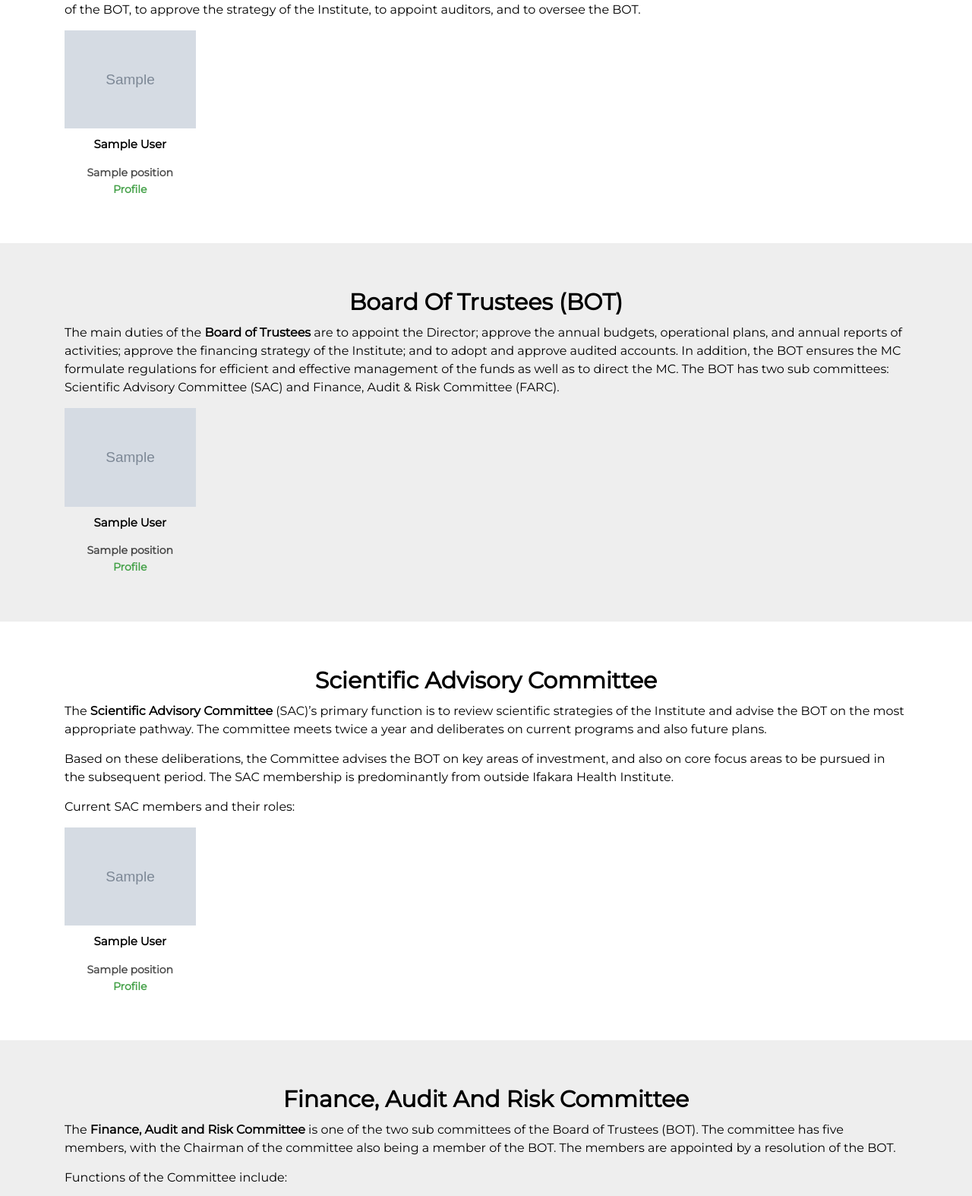
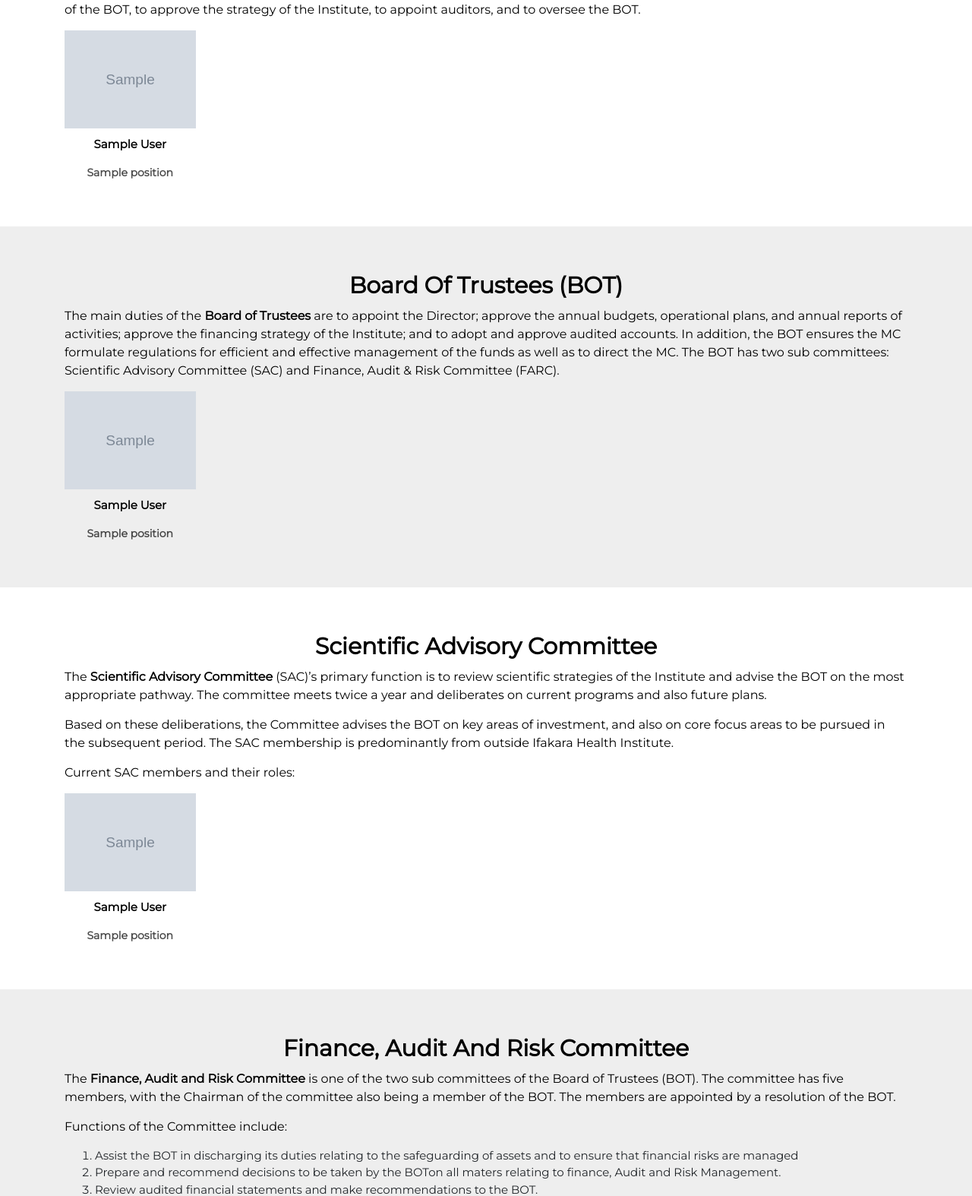
Before and after one commit to irabi01/IHI_web, a Django app: template ihi_wepapp/templates/pages/about/governance.html in a window 1280 px wide. Shown: the part 738-2312 px from the top of the page at 76% size. Run offline with Django 3.2, Linux system fonts and the light colour scheme; the template is opened without the code that fills it: most values are stand-ins (such as "Sample title", 1, 10 or a date in 2020); grey boxes marked "Sample" are stand-in pictures; some libraries are stand-ins or nearby versions.

Commit message:
disable profile button on governance page

```diff
--- a/ihi_wepapp/templates/pages/about/governance.html
+++ b/ihi_wepapp/templates/pages/about/governance.html
@@ -52,7 +52,7 @@
                 <img src="{{ gv.image.url }}" alt="{{ gv.first_name }}-{{ gv.last_name }}" class="img-fluid">
                 <p>{{ gv.first_name }} {{ gv.last_name }}</p>
                 <span>{{ gv.position }}</span>
-                <a href="#" data-toggle="modal" data-target="#exampleModal{{gv.id}}">profile</a>
+                <!--<a href="#" data-toggle="modal" data-target="#exampleModal{{gv.id}}">profile</a>-->
               </div>
 
               <!-- Modal -->
@@ -110,7 +110,7 @@
                 <img src="{{ gv.image.url }}" alt="{{ gv.first_name }}-{{ gv.last_name }}" class="img-fluid">
                 <p>{{ gv.first_name }} {{ gv.last_name }}</p>
                 <span>{{ gv.position }}</span>
-                <a href="#" data-toggle="modal" data-target="#exampleModal{{gv.id}}">profile</a>
+                <!--<a href="#" data-toggle="modal" data-target="#exampleModal{{gv.id}}">profile</a>-->
               </div>
               <!-- Modal -->
               <div class="modal fade" id="exampleModal{{gv.id}}" tabindex="-1" aria-labelledby="exampleModalLabel{{gv.id}}" aria-hidden="true">
@@ -168,7 +168,7 @@
                 <img src="{{ gv.image.url }}" alt="{{ gv.first_name }}-{{ gv.last_name }}" class="img-fluid">
                 <p>{{ gv.first_name }} {{ gv.last_name }}</p>
                 <span>{{ gv.position }}</span>
-                <a href="#" data-toggle="modal" data-target="#exampleModal{{gv.id}}">profile</a>
+                <!--<a href="#" data-toggle="modal" data-target="#exampleModal{{gv.id}}">profile</a>-->
               </div>
               <!-- Modal -->
               <div class="modal fade" id="exampleModal{{gv.id}}" tabindex="-1" aria-labelledby="exampleModalLabel{{gv.id}}" aria-hidden="true">
@@ -236,7 +236,7 @@
                   <img src="{{ gv.image.url }}" alt="{{ gv.first_name }}-{{ gv.last_name }}" class="img-fluid">
                   <p>{{ gv.first_name }} {{ gv.last_name }}</p>
                   <span>{{ gv.position }}</span>
-                  <a href="#" data-toggle="modal" data-target="#exampleModal{{gv.id}}">profile</a>
+                  <!--<a href="#" data-toggle="modal" data-target="#exampleModal{{gv.id}}">profile</a>-->
                 </div>
                 <!-- Modal -->
                 <div class="modal fade" id="exampleModal{{gv.id}}" tabindex="-1" aria-labelledby="exampleModalLabel{{gv.id}}" aria-hidden="true">
@@ -292,7 +292,7 @@
                 <img src="{{ gv.image.url }}" alt="{{ gv.first_name }}-{{ gv.last_name }}" class="img-fluid">
                 <p>{{ gv.first_name }} {{ gv.last_name }}</p>
                 <span>{{ gv.position }}</span>
-                <a href="#" data-toggle="modal" data-target="#exampleModal{{gv.id}}">profile</a>
+                <!--<a href="#" data-toggle="modal" data-target="#exampleModal{{gv.id}}">profile</a>-->
               </div>
               <!-- Modal -->
               <div class="modal fade" id="exampleModal{{gv.id}}" tabindex="-1" aria-labelledby="exampleModalLabel{{gv.id}}" aria-hidden="true">
```
